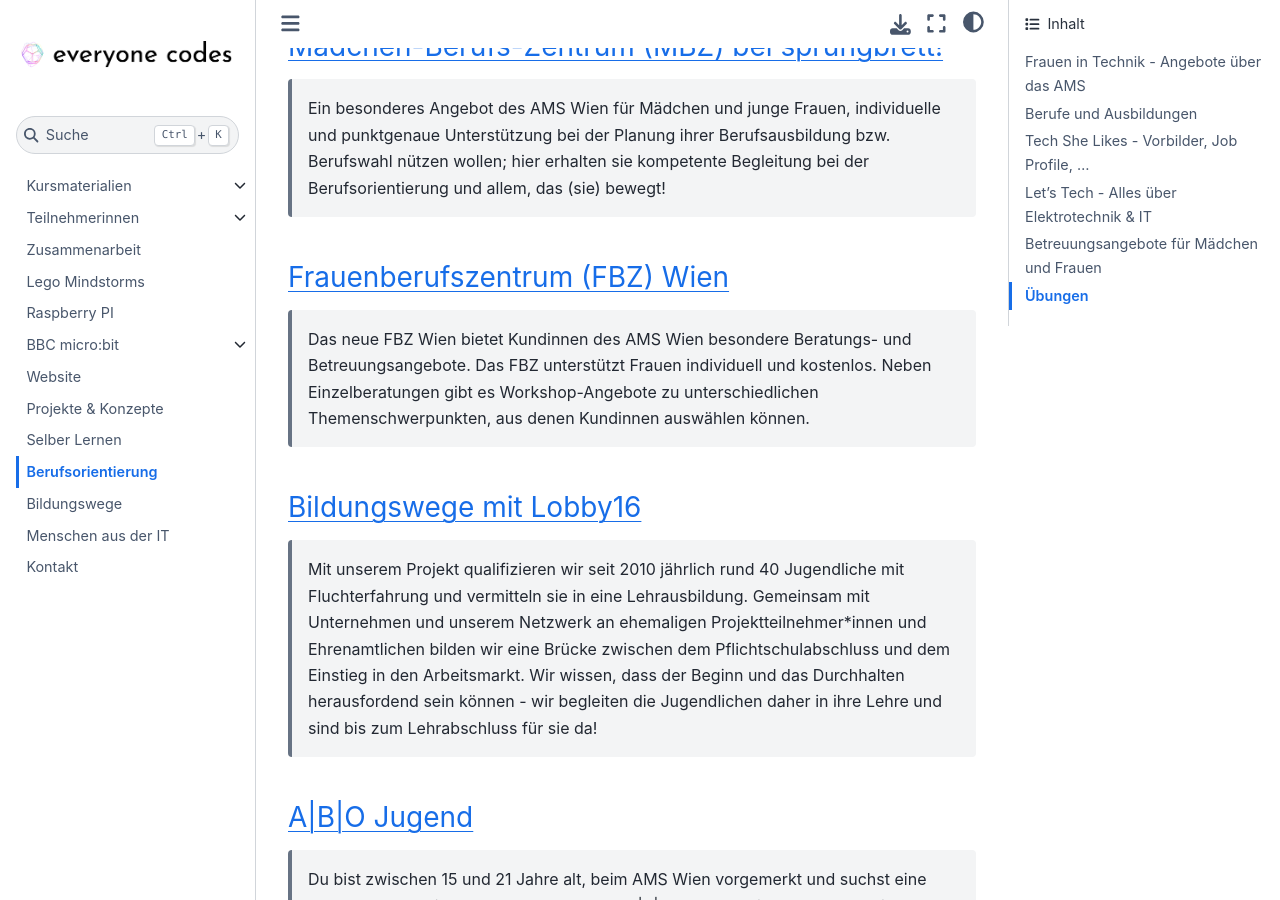
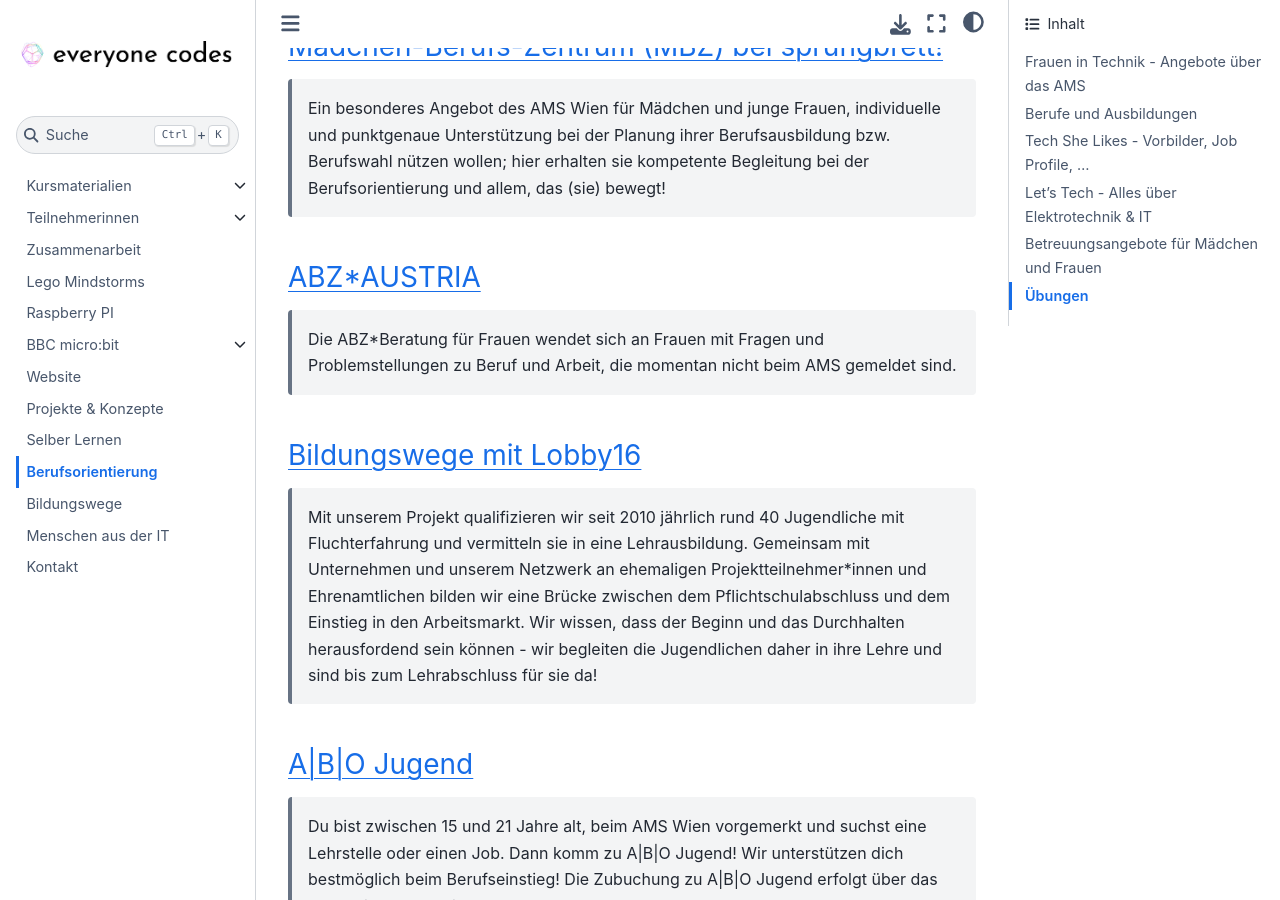
Before and after one commit to ec-mentors/IT-ist-das-was-fuer-mich-i03, a Sphinx documentation site: the page built from source/orientation.md, in a window 1280 px wide and 900 px high, scrolled down 2097 px. Built offline with Sphinx 7.4.7 and the Sphinx Book theme 1.1.4, drawn with Linux system fonts in a browser that asks for light colours.

Commit message:
Fix a few broken links

```diff
--- a/source/orientation.md
+++ b/source/orientation.md
@@ -75,13 +75,11 @@
 kompetente Begleitung bei der Berufsorientierung und allem,
 das (sie) bewegt!
 
-### [Frauenberufszentrum (FBZ) Wien](https://www.abzaustria.at/angebote-projekte/abz-frauenberufszentrum-wien)
+### [ABZ*AUSTRIA](https://www.abzaustria.at/de/projekte-abz-austria/abz-beratung-fuer-frauen)
 
-> Das neue FBZ Wien bietet Kundinnen des AMS Wien besondere
-Beratungs- und Betreuungsangebote. Das FBZ unterstützt Frauen
-individuell und kostenlos. Neben Einzelberatungen gibt es
-Workshop-Angebote zu unterschiedlichen Themenschwerpunkten,
-aus denen Kundinnen auswählen können.
+> Die ABZ*Beratung für Frauen wendet sich an Frauen mit Fragen und
+Problemstellungen zu Beruf und Arbeit, die momentan nicht beim AMS
+gemeldet sind.
 
 ### [Bildungswege mit Lobby16](https://www.lobby16.org/projekt-bildungswege/)
 
```
Also changed, not shown: source/education.md (+1 -1 lines), source/website.md (+2 -2 lines).
